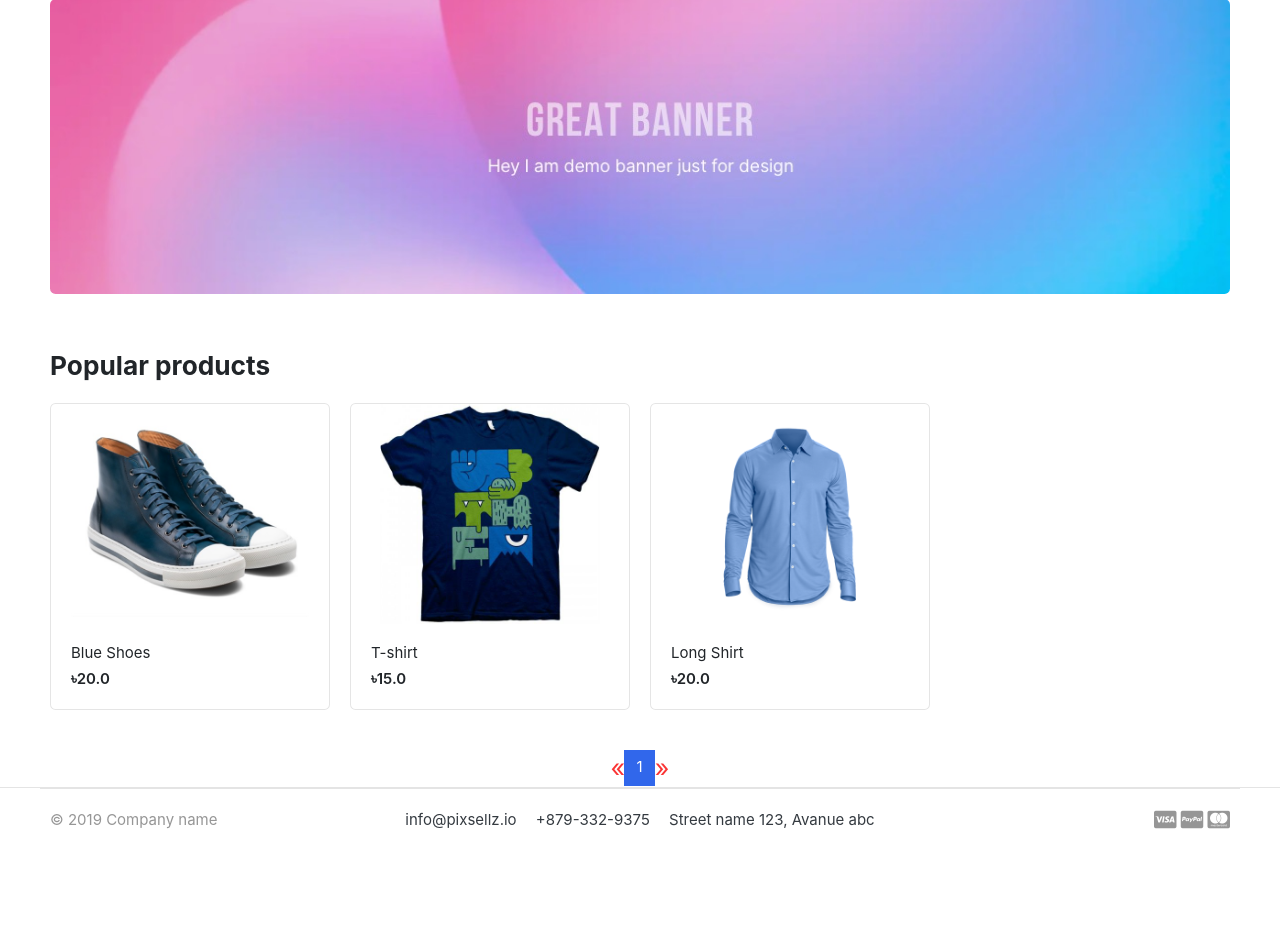
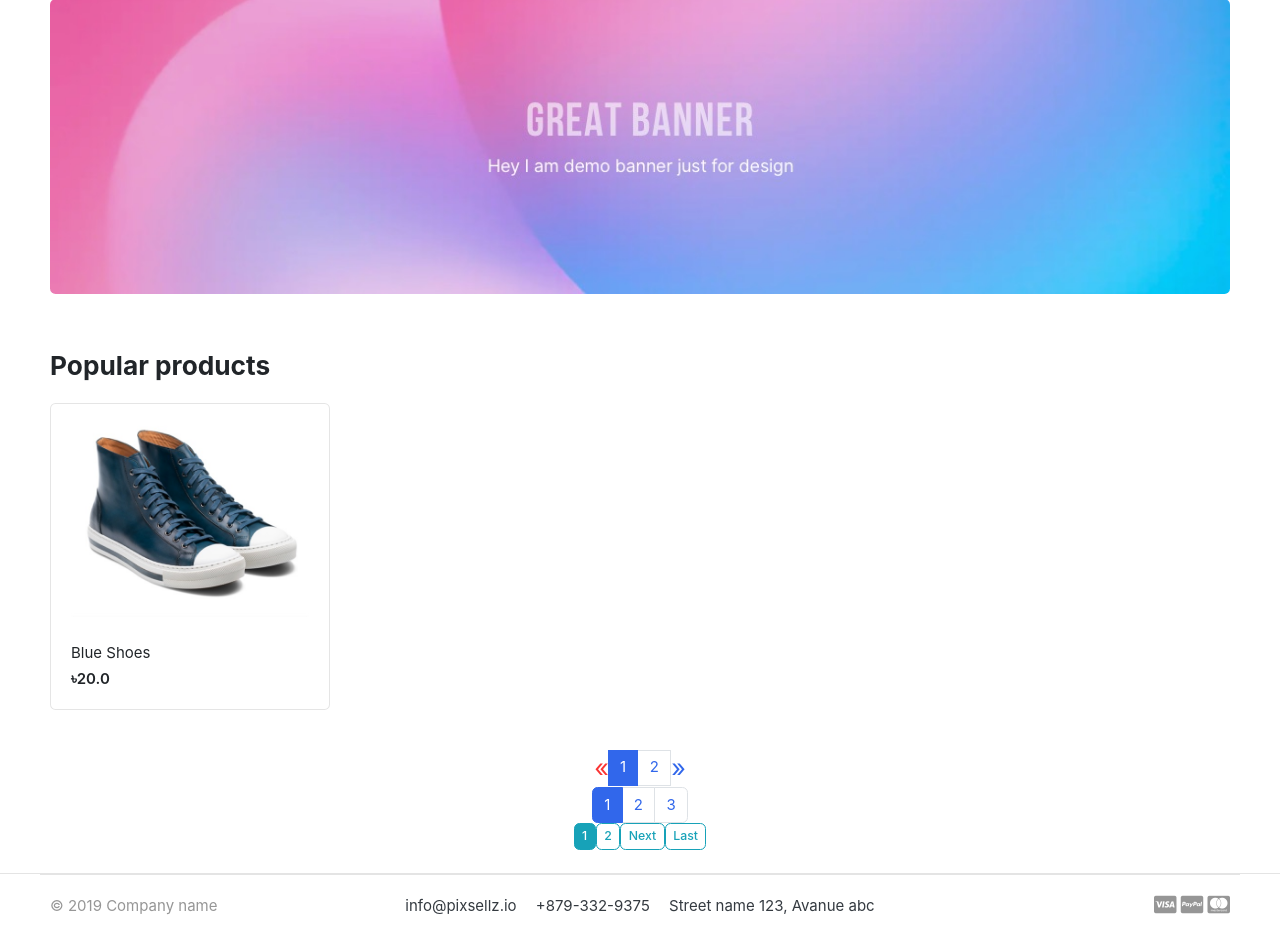
Before and after one commit to smsamrat/Complete_python_ecommerce_project, a Django app: page / in a window 1280 px wide. Shown: the part 155-1092 px from the top of the page. Before the commit the page ends 984 px from the top, so only its background shows below. Run offline with Django 4.2, Linux system fonts and the light colour scheme; data comes from the database, SQL or seed files in the repository; some libraries are stand-ins or nearby versions; some web fonts are replaced.

Commit message:
3 kinds of paginator dynamic

```diff
--- /dev/null
+++ b/App_store/templatetags/paginator.py
@@ -0,0 +1,12 @@
+from django import template
+from django.core.paginator import Paginator
+
+register = template.Library()
+
+
+@register.simple_tag
+def get_proper_elided_page_range(p, number, on_each_side=3, on_ends=1):
+    paginator = Paginator(p.object_list, p.per_page)
+    return paginator.get_elided_page_range(number=number,
+                                           on_each_side=on_each_side,
+                                           on_ends=on_ends)
--- a/App_store/views.py
+++ b/App_store/views.py
@@ -9,7 +9,7 @@ from django.core.paginator import Paginator
 
 def store(request):
     products = Product.objects.all()
-    paginator = Paginator(products,8,orphans = 1)
+    paginator = Paginator(products,1,orphans = 1)
     page_number = request.GET.get('page', 1)
     page_obj = paginator.get_page(page_number)
     context = {
--- a/templates/app_store/store.html
+++ b/templates/app_store/store.html
@@ -1,6 +1,7 @@
 
 {% extends 'base.html' %}
 {% load static %}
+{% load paginator %}
 {% block content%}
 
 <!-- ========================= SECTION BANNER ========================= -->
@@ -76,5 +77,50 @@
           </a>
       {% endif %}
     {% endfor %}
+    <ul class="pagination list-inline mx-auto justify-content-center fs-3 text-danger">
+      <!-- this pagination work by paginator.py from templatetags  -->
+    {% get_proper_elided_page_range paginator products.number as page_range %} <!-- here -->
+    {% for i in page_range %}
+        {% if products.number == i %}
+            <li class="active page-item">
+                <span class="page-link">{{ i }}</span>
+            </li>
+        {% else %}
+            {% if i == paginator.ELLIPSIS %}
+                <li class="page-item">
+                    <span class="page-link">{{ paginator.ELLIPSIS }}</span>
+                </li>
+            {% else %}
+                <li class="page-item">
+                    <a class="page-link" href="?page={{ i }}">{{ i }}</a>
+                </li>
+            {% endif %}
+        {% endif %}
+    {% endfor %}
+    </ul>
+
+    <ul class="pagination list-inline mx-auto justify-content-center fs-3 text-danger">
+      {% if products.has_previous %}
+                  <a class="btn btn-outline-info mb-4 btn-sm" href="?page=1">First</a>
+                  <a class="btn btn-outline-info mb-4 btn-sm" href="?page={{ products.previous_page_number }}">Previous</a>
+                {% endif %}
+                {% if products.number|add:'-2' > 1 %}
+                <a class="btn btn-outline-info mb-4 btn-sm" href="?page={{ products.number|add:'-5' }}">{{ num }}</a>
+                {% endif %}
+                {% for num in products.paginator.page_range %}
+                  {% if products.number == num %}
+                    <a class="btn btn-info mb-4 btn-sm" href="?page={{ num }}">{{ num }}</a>
+                  {% elif num > products.number|add:'-5' and num < products.number|add:'5' %}
+                    <a class="btn btn-outline-info mb-4 btn-sm" href="?page={{ num }}">{{ num }}</a>
+                  {% endif %}
+                {% endfor %}
+
+                {% if products.has_next %}
+                  <a class="btn btn-outline-info mb-4 btn-sm" href="?page={{ products.next_page_number }}">Next</a>
+                  <a class="btn btn-outline-info mb-4 btn-sm" href="?page={{ products.paginator.num_pages }}">Last</a>
+                {% endif %}
+    </ul>
+
+
 
 {% endblock %}
```
Also changed, not shown: 1 other file.
